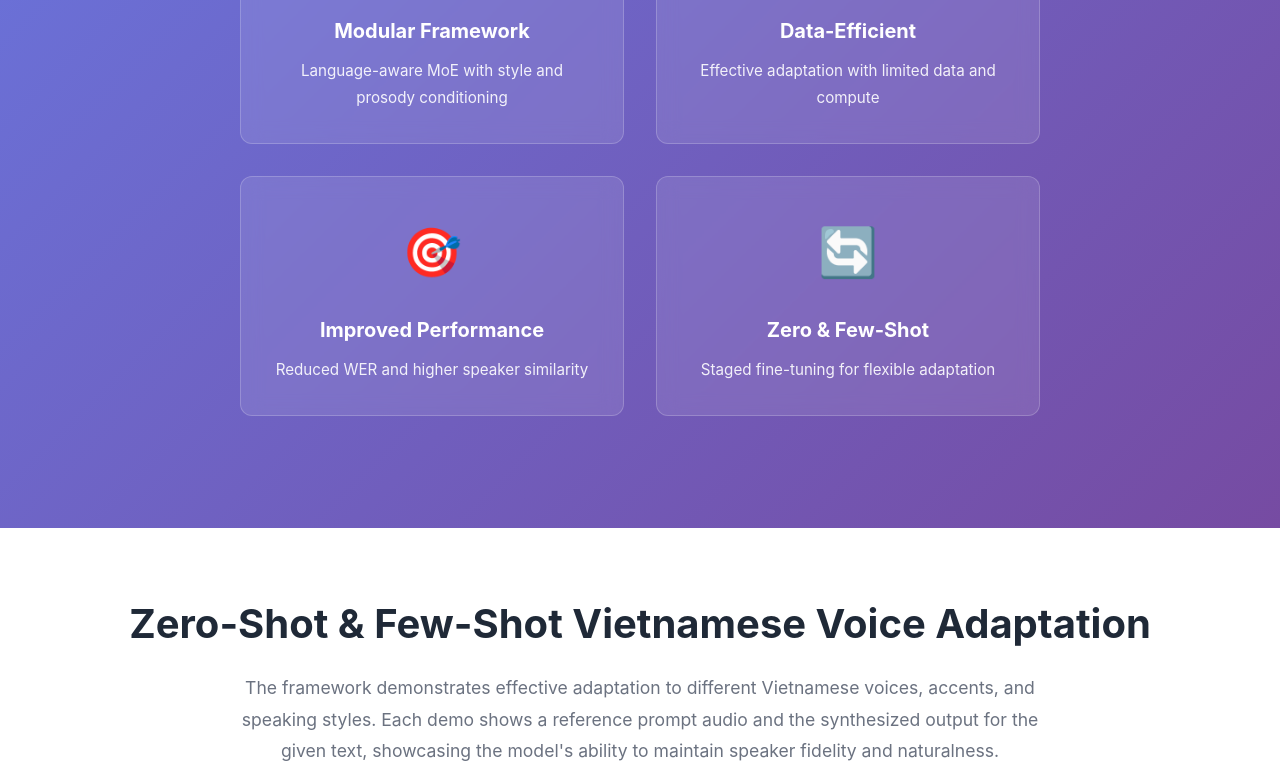
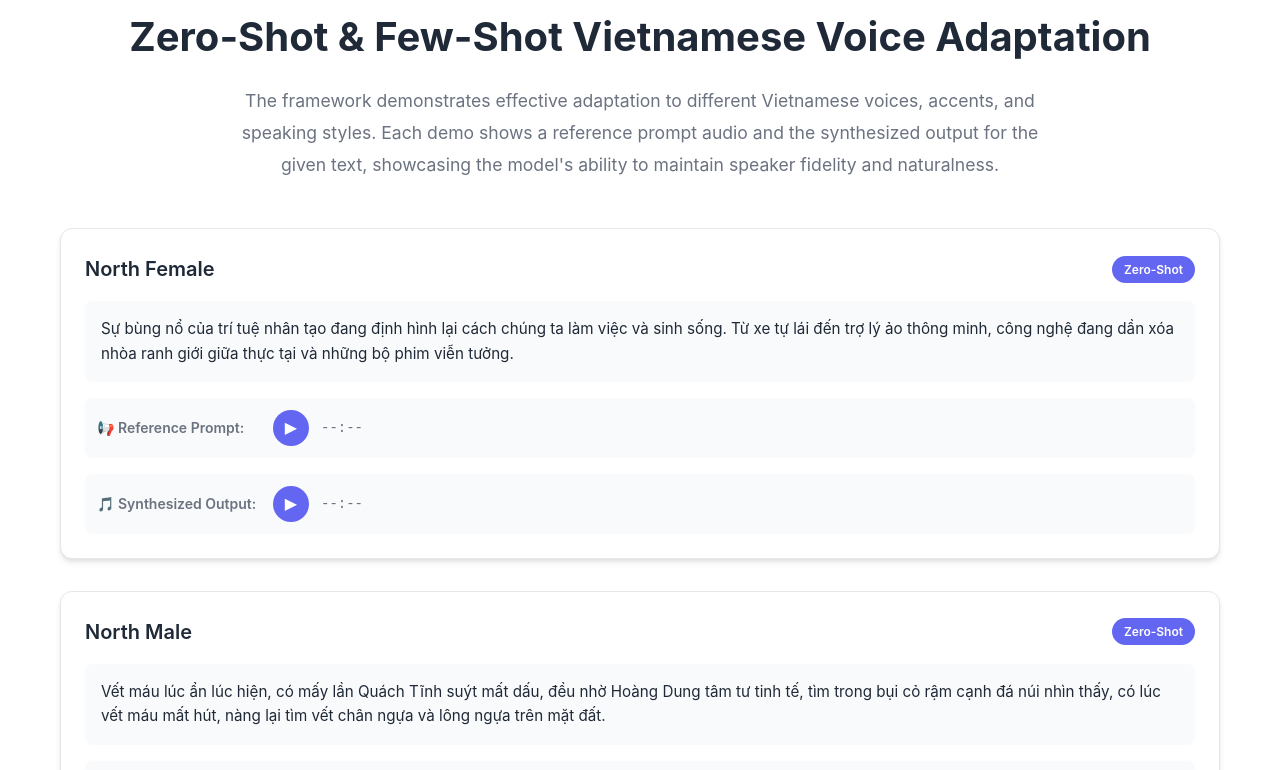
Before and after one commit to giangntt/tts_demo, a plain HTML site: page index.html in a window 1280 px wide. Shown: the part 766-1536 px from the top of the page. Drawn offline with Linux system fonts and the light colour scheme.

Commit message:
clear display

```diff
--- a/index.html
+++ b/index.html
@@ -27,28 +27,6 @@
             <p class="hero-subtitle">A Modular and Data-Efficient Framework</p>
             <div class="hero-description">
                 <p>This work presents a modular and data-efficient framework for Vietnamese voice adaptation in text-to-speech systems. Building on a compact zero-shot TTS backbone, the approach integrates a language-aware Mixture-of-Experts module together with style and prosody conditioning to improve pronunciation, naturalness, and speaker fidelity under limited data and compute. A staged fine-tuning strategy enables effective adaptation in both zero-shot and few-shot settings. Experiments show reduced word error rate and higher speaker similarity compared to Vietnamese baselines, with performance approaching models trained on much larger datasets. The results demonstrate that high-quality Vietnamese voice cloning is achievable without large-scale resources.</p>
-                <div class="features-grid">
-                    <div class="feature-card">
-                        <div class="feature-icon">🧩</div>
-                        <h3>Modular Framework</h3>
-                        <p>Language-aware MoE with style and prosody conditioning</p>
-                    </div>
-                    <div class="feature-card">
-                        <div class="feature-icon">📊</div>
-                        <h3>Data-Efficient</h3>
-                        <p>Effective adaptation with limited data and compute</p>
-                    </div>
-                    <div class="feature-card">
-                        <div class="feature-icon">🎯</div>
-                        <h3>Improved Performance</h3>
-                        <p>Reduced WER and higher speaker similarity</p>
-                    </div>
-                    <div class="feature-card">
-                        <div class="feature-icon">🔄</div>
-                        <h3>Zero & Few-Shot</h3>
-                        <p>Staged fine-tuning for flexible adaptation</p>
-                    </div>
-                </div>
             </div>
         </div>
     </section>
--- a/styles.css
+++ b/styles.css
@@ -100,41 +100,6 @@ body {
     margin-bottom: 3rem;
 }
 
-.features-grid {
-    display: grid;
-    grid-template-columns: repeat(auto-fit, minmax(250px, 1fr));
-    gap: 2rem;
-    margin-top: 3rem;
-}
-
-.feature-card {
-    background: rgba(255, 255, 255, 0.1);
-    backdrop-filter: blur(10px);
-    padding: 2rem;
-    border-radius: 12px;
-    border: 1px solid rgba(255, 255, 255, 0.2);
-    transition: transform 0.3s, box-shadow 0.3s;
-}
-
-.feature-card:hover {
-    transform: translateY(-5px);
-    box-shadow: 0 10px 25px rgba(0, 0, 0, 0.2);
-}
-
-.feature-icon {
-    font-size: 3rem;
-    margin-bottom: 1rem;
-}
-
-.feature-card h3 {
-    font-size: 1.25rem;
-    margin-bottom: 0.5rem;
-}
-
-.feature-card p {
-    opacity: 0.9;
-    font-size: 0.95rem;
-}
 
 /* Demo Sections */
 .demo-section {
@@ -163,8 +128,8 @@ body {
 }
 
 .demo-grid {
-    display: grid;
-    grid-template-columns: repeat(auto-fit, minmax(350px, 1fr));
+    display: flex;
+    flex-direction: column;
     gap: 2rem;
 }
 
@@ -322,13 +287,6 @@ body {
         font-size: 0.9rem;
     }
 
-    .demo-grid {
-        grid-template-columns: 1fr;
-    }
-
-    .features-grid {
-        grid-template-columns: 1fr;
-    }
 
     .section-title {
         font-size: 2rem;
```
